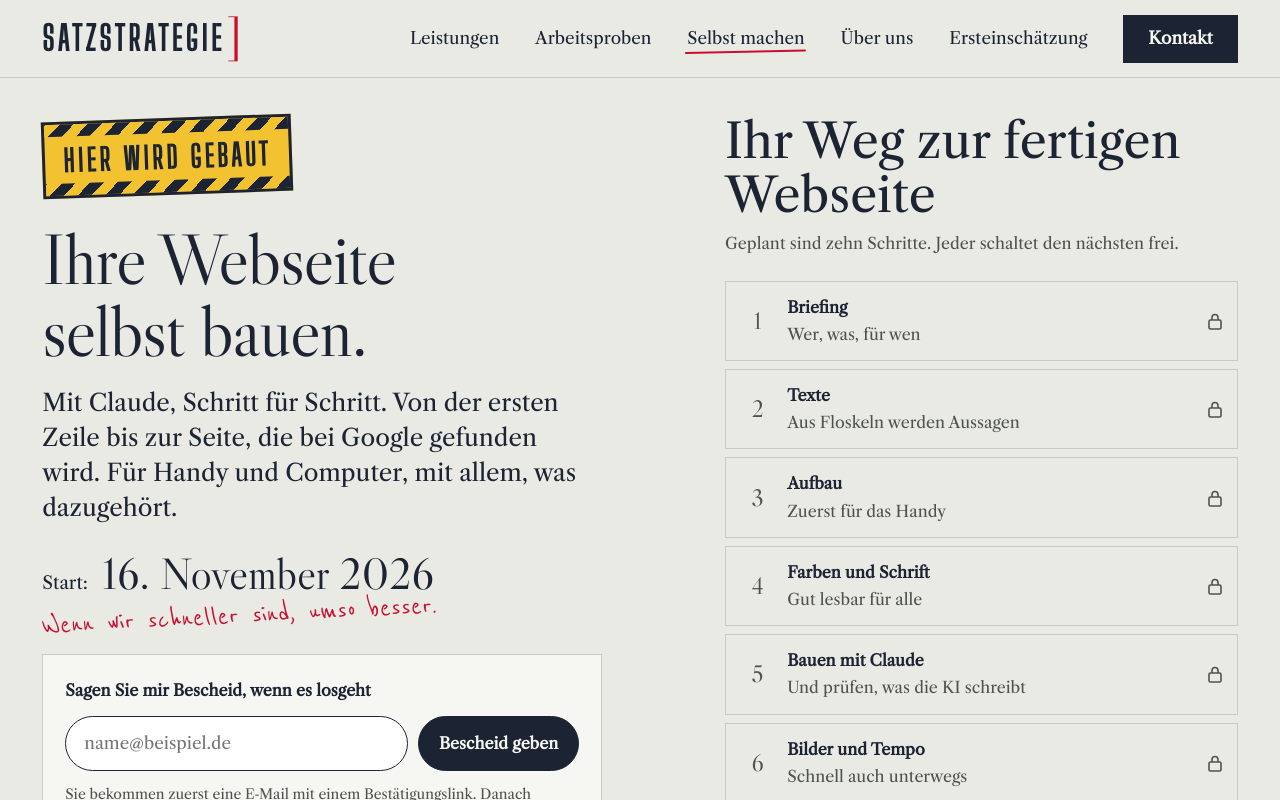
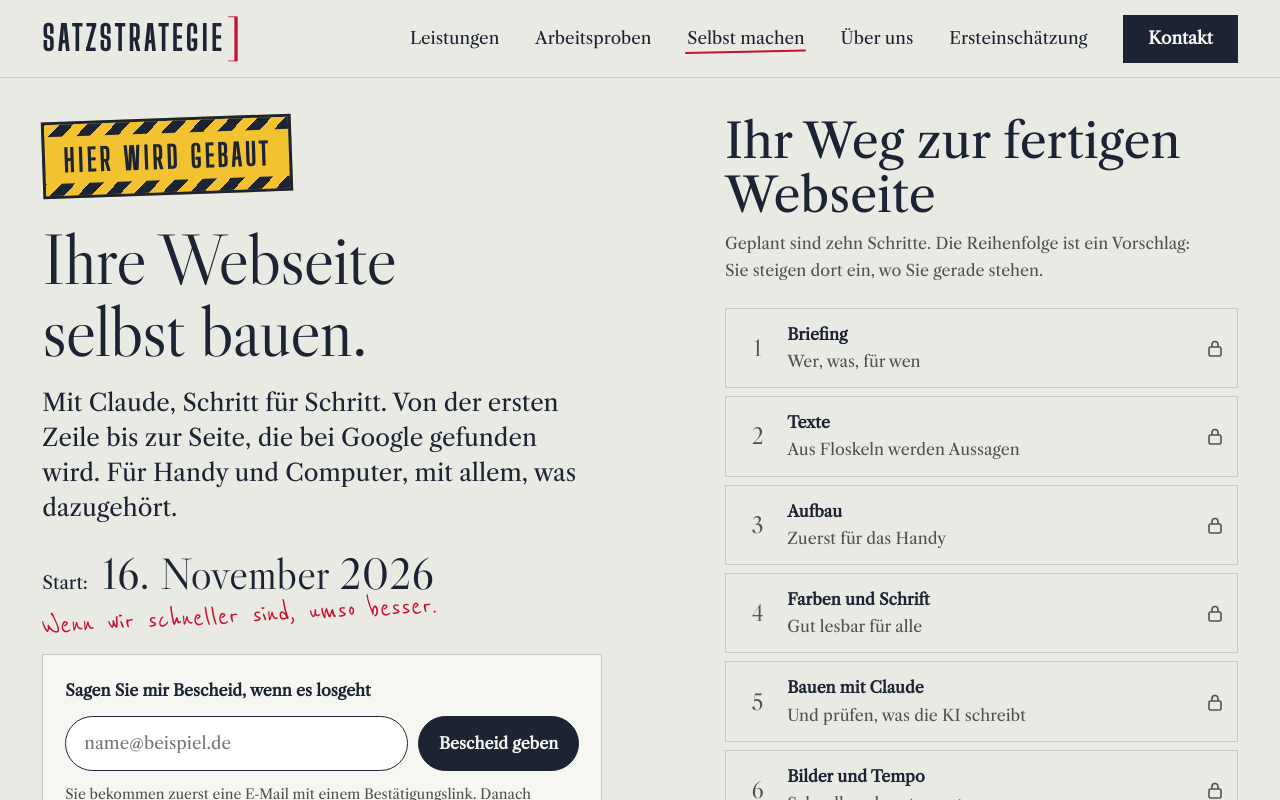
Before and after one commit to lillycontentcreatorwerkstatt-sudo/satzstrategie-webseite, a Next.js app in the folder webseiten-check/: page /selbst-machen in a window 1280 px wide. Shown: the top 800 px of the page. Built offline with nearby package versions, Linux system fonts and the light colour scheme.

Commit message:
Selbst machen: Reihenfolge der Schritte ist nur ein Vorschlag
Wer schon eine Webseite hat, soll direkt beim passenden Schritt einsteigen.

Co-Authored-By: Claude Opus 5.5 <noreply@anthropic.com>

```diff
--- a/webseiten-check/src/app/selbst-machen/page.tsx
+++ b/webseiten-check/src/app/selbst-machen/page.tsx
@@ -29,7 +29,7 @@ export default function SelbstMachenPage() {
     </section>
     <section className="diy-map" aria-labelledby="diy-map-title">
       <h2 id="diy-map-title">Ihr Weg zur fertigen Webseite</h2>
-      <p>Geplant sind zehn Schritte. Jeder&nbsp;schaltet den nächsten frei.</p>
+      <p>Geplant sind zehn Schritte. Die&nbsp;Reihenfolge ist ein Vorschlag: Sie&nbsp;steigen dort ein, wo Sie gerade stehen.</p>
       <ol>{steps.map(([title, detail]) => <li key={title}><span><strong>{title}</strong>{detail}</span><svg className="diy-lock" viewBox="0 0 16 18" aria-hidden="true"><rect x="2" y="8" width="12" height="9" rx="1.5" /><path d="M5 8V5.5a3 3 0 0 1 6 0V8" /></svg><span className="visually-hidden">noch gesperrt</span></li>)}</ol>
     </section>
   </div></StudioShell>;
```
